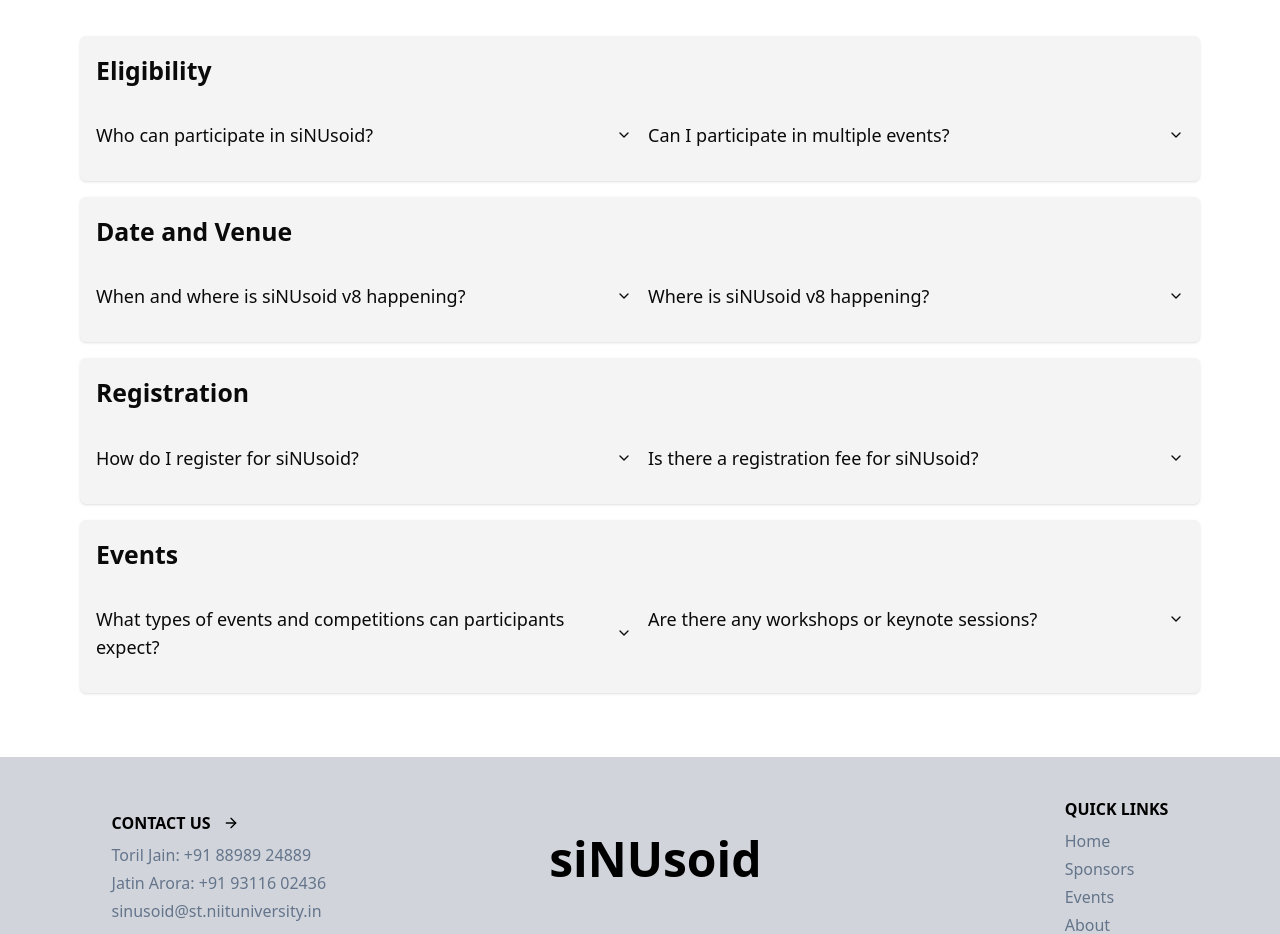
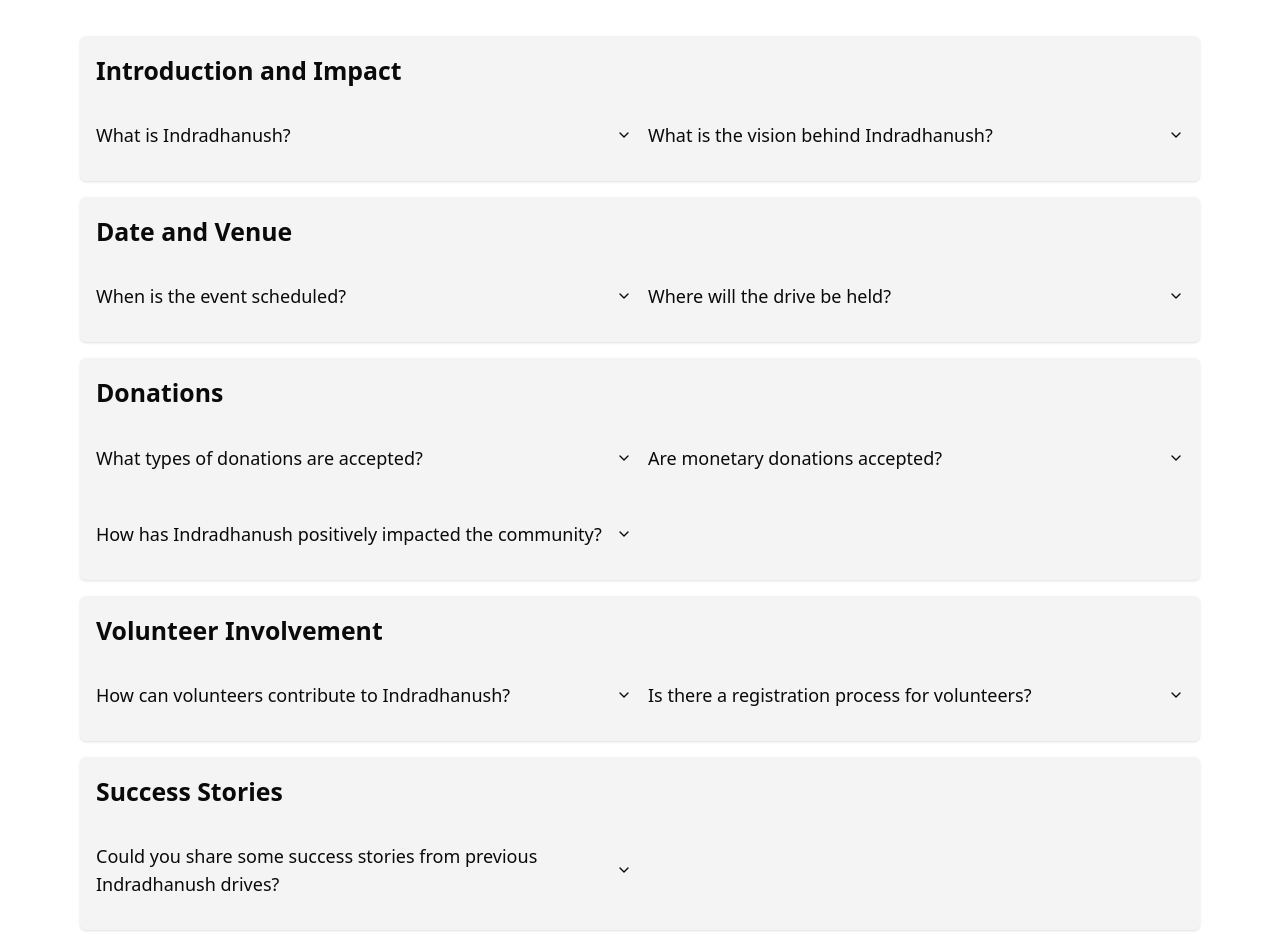
Before and after one commit to thelegendaryarticuno/sinunextfront, a Next.js app: page /events/indradhanush in a window 1280 px wide. Shown: the part 2958-3892 px from the top of the page. Built offline with nearby package versions, Linux system fonts and the light colour scheme.

Commit message:
Update page components to remove Layout component and improve code structure

```diff
--- a/src/components/FaqSection/FaqSection.tsx
+++ b/src/components/FaqSection/FaqSection.tsx
@@ -8,17 +8,29 @@ import { FAQ_CATEGORY, FAQ_DATA } from "./utils";
 import React from "react";
 import { FaqHeading, FaqSectionHeading } from "./styleComponent";
 
-export const FaqSection: React.FC = () => {
+interface FaqSectionProps {
+  Generic_Faq_Category: { title: string; category: string }[];
+  Generic_Faq_Data: { question: string; answer: string; category: string }[];
+}
+
+export const FaqSection: React.FC<FaqSectionProps> = ({
+  Generic_Faq_Category,
+  Generic_Faq_Data,
+}) => {
   return (
     <div className="flex flex-col items-center my-12">
       <FaqHeading>Frequently Asked Questions</FaqHeading>
       <Accordion type="multiple" className="max-w-6xl w-full">
-        {FAQ_CATEGORY.map((category, idx) => (
-          <div className="p-4 shadow my-4 rounded-md dark:bg-zinc-900 bg-zinc-100" key={`${category?.category}_${idx}`}>
+        {(Generic_Faq_Category || FAQ_CATEGORY).map((category, idx) => (
+          <div
+            className="p-4 shadow my-4 rounded-md dark:bg-zinc-900 bg-zinc-100"
+            key={`${category?.category}_${idx}`}
+          >
             <FaqSectionHeading>{category.title}</FaqSectionHeading>
             <div className="grid grid-cols-1 md:grid-cols-2 lg:grid-cols-2 gap-4">
-              {FAQ_DATA.filter((faq) => faq.category === category.category).map(
-                (faq, idx) => (
+              {(Generic_Faq_Data || FAQ_DATA)
+                .filter((faq) => faq.category === category.category)
+                .map((faq, idx) => (
                   <AccordionItem key={faq.question} value={faq.question}>
                     <AccordionTrigger
                       style={{ textDecoration: "none", textAlign: "left" }}
@@ -27,8 +39,7 @@ export const FaqSection: React.FC = () => {
                     </AccordionTrigger>
                     <AccordionContent>{faq.answer}</AccordionContent>
                   </AccordionItem>
-                )
-              )}
+                ))}
             </div>
           </div>
         ))}
--- a/src/components/FaqSection/utils.ts
+++ b/src/components/FaqSection/utils.ts
@@ -74,3 +74,103 @@ export const FAQ_DATA = [
       "Yes, there will be workshops and keynote sessions by industry experts.",
   },
 ];
+
+export const INDRADHANUSH_FAQ_CATEGORY = [
+  {
+    section: "faq",
+    category: "Introduction and Impact",
+    title: "Introduction and Impact",
+  },
+  {
+    section: "faq",
+    category: "dateAndVenue",
+    title: "Date and Venue",
+  },
+  {
+    section: "faq",
+    category: "Donations",
+    title: "Donations",
+  },
+  {
+    section: "faq",
+    category: "Volunteer Involvement",
+    title: "Volunteer Involvement",
+  },
+  {
+    section: "faq",
+    category: "Success Stories",
+    title: "Success Stories",
+  },
+];
+export const INDRADHANUSH_FAQ_DATA = [
+  {
+    section: "faq",
+    category: "Introduction and Impact",
+    question: "What is Indradhanush?",
+    answer:
+      "Indradhanush is a donation drive initiative organized by Sinusoid, dedicated to helping those in need.",
+  },
+  {
+    section: "faq",
+    category: "Introduction and Impact",
+    question: "What is the vision behind Indradhanush?",
+    answer:
+      "The initiative aims to uplift underprivileged communities by spreading joy and cultivating a culture of compassion and generosity.",
+  },
+  {
+    section: "faq",
+    category: "dateAndVenue",
+    question: "When is the event scheduled?",
+    answer:
+      "The event will commence on August 15th, 2024, in celebration of Independence Day.",
+  },
+  {
+    section: "faq",
+    category: "dateAndVenue",
+    question: "Where will the drive be held?",
+    answer:
+      "The drive will take place in the Spine area, along with the Sinusoid CR  for those wishing to make donations.",
+  },
+  {
+    section: "faq",
+    category: "Donations",
+    question: "What types of donations are accepted?",
+    answer:
+      "Donations of any items that are in good, reusable condition are welcome.",
+  },
+  {
+    section: "faq",
+    category: "Donations",
+    question: "Are monetary donations accepted?",
+    answer: "No, the drive does not accept monetary donations.",
+  },
+  {
+    section: "faq",
+    category: "Volunteer Involvement",
+    question: "How can volunteers contribute to Indradhanush?",
+    answer:
+      "Volunteers can participate by helping to organize the event, collecting donations, and distributing them to those in need.",
+  },
+  {
+    section: "faq",
+    category: "Volunteer Involvement",
+    question: "Is there a registration process for volunteers?",
+    answer:
+      "Yes, those interested can register through the Sinusoid website or reach out directly to the event organizers.",
+  },
+  {
+    section: "faq",
+    category: "Success Stories",
+    question:
+      "Could you share some success stories from previous Indradhanush drives?",
+    answer:
+      "Previous drives have successfully provided essential items to numerous families, contributing to their education, health, and overall well-being.",
+  },
+  {
+    section: "faq",
+    category: "Donations",
+    question: "How has Indradhanush positively impacted the community?",
+    answer:
+      "Indradhanush has made a meaningful difference by encouraging a spirit of giving, strengthening community ties, and improving the lives of many individuals.",
+  },
+];
--- a/src/components/Grid/grid.tsx
+++ b/src/components/Grid/grid.tsx
@@ -1,5 +1,5 @@
-import React from 'react';
-import Image from 'next/image';
+import React from "react";
+import Image from "next/image";
 
 interface GridProps {
   image1: string;
@@ -8,25 +8,48 @@ interface GridProps {
   slogan2: string;
 }
 
-const Grid: React.FC<GridProps> = ({ image1, image2, slogan1, slogan2 }) => {
+const CustomGrid2x2withImage: React.FC<GridProps> = ({
+  image1,
+  image2,
+  slogan1,
+  slogan2,
+}) => {
   return (
-    <div className="mx-auto my-1" style={{ maxWidth: '70vw' }}>
+    <div className="mx-auto my-1" style={{ maxWidth: "70vw" }}>
       <div className="grid grid-cols-1 lg:grid-cols-2 gap-[18px] p-6 mx-[5px] lg:mx-[5px]">
-        <div className="relative flex items-center justify-center rounded-2xl lg:max-h-[39vh] shadow-md dark:shadow-gray-700" style={{ height: '39vh' }}>
-          <Image src={image1} alt="Item 1" layout="fill" objectFit="cover" className="rounded-2xl" />
+        <div
+          className="relative flex items-center justify-center rounded-2xl lg:max-h-[39vh] shadow-md dark:shadow-gray-700"
+          style={{ height: "39vh" }}
+        >
+          <Image
+            src={image1}
+            alt="Item 1"
+            layout="fill"
+            objectFit="cover"
+            className="rounded-2xl"
+          />
         </div>
-        <div className="flex items-center justify-center text-center rounded-2xl lg:max-h-[39vh] shadow-md dark:shadow-gray-700">
-          <p className='my-3'>{slogan1}</p>
+        <div className="flex items-center justify-center text-center rounded-2xl lg:max-h-[39vh] shadow-md dark:shadow-gray-700 p-4">
+          <p className="my-3">{slogan1}</p>
         </div>
-        <div className="relative flex items-center justify-center rounded-2xl lg:max-h-[39vh] shadow-md dark:shadow-gray-700" style={{ height: '39vh' }}>
-          <Image src={image2} alt="Item 4" layout="fill" objectFit="cover" className="rounded-2xl" />
+        <div
+          className="relative flex items-center justify-center rounded-2xl lg:max-h-[39vh] shadow-md dark:shadow-gray-700"
+          style={{ height: "39vh" }}
+        >
+          <Image
+            src={image2}
+            alt="Item 4"
+            layout="fill"
+            objectFit="cover"
+            className="rounded-2xl"
+          />
         </div>
-        <div className="flex items-center justify-center text-center rounded-2xl lg:max-h-[39vh] shadow-md dark:shadow-gray-700">
-          <p className='my-3'>{slogan2}</p>
+        <div className="flex items-center justify-center text-center rounded-2xl lg:max-h-[39vh] shadow-md dark:shadow-gray-700 p-4">
+          <p className="my-3">{slogan2}</p>
         </div>
       </div>
     </div>
   );
 };
 
-export default Grid;
+export default CustomGrid2x2withImage;
--- a/src/components/ui/Layout.tsx
+++ /dev/null
@@ -1,20 +0,0 @@
-// src/components/Layout.tsx
-import React from "react";
-import Header from "../Header/Header";
-import Footer from "../Footer/Footer";
-
-interface LayoutProps {
-  children: React.ReactNode;
-}
-
-const Layout: React.FC<LayoutProps> = ({ children }) => {
-  return (
-    <div>
-      <Header />
-      <main className="flex-grow">{children}</main>
-      <Footer />
-    </div>
-  );
-};
-
-export default Layout;
--- a/src/pages/_app.tsx
+++ b/src/pages/_app.tsx
@@ -2,11 +2,15 @@
 import "../styles/globals.css";
 import type { AppProps } from "next/app";
 import { ThemeProvider } from "next-themes";
+import Header from "@/components/Header/Header";
+import Footer from "@/components/Footer/Footer";
 
 function MyApp({ Component, pageProps }: AppProps) {
   return (
     <ThemeProvider attribute="class">
+      <Header />
       <Component {...pageProps} />
+      <Footer />
     </ThemeProvider>
   );
 }
--- a/src/pages/about.tsx
+++ b/src/pages/about.tsx
@@ -1,12 +1,11 @@
 // src/pages/about.tsx
 import React from "react";
-import Layout from "../components/ui/Layout";
 
 const About: React.FC = () => {
   return (
-    <Layout>
+    <>
       <h1 className="min-h-[64vh]">COMING SOON...</h1>
-    </Layout>
+    </>
   );
 };
 
--- a/src/pages/events/index.tsx
+++ b/src/pages/events/index.tsx
@@ -1,11 +1,10 @@
 import EventsBanner from "@/components/EventsBanner/EventsBanner";
-import Layout from "@/components/ui/Layout";
 
 const Events: React.FC = () => {
   return (
-    <Layout>
+    <>
       <EventsBanner/>
-    </Layout>
+    </>
   );
 };
 
--- a/src/pages/events/indradhanush.tsx
+++ b/src/pages/events/indradhanush.tsx
@@ -1,27 +1,34 @@
+import CollaborationSection from "@/components/CollaborationSection/CollaborationSection";
+import { FaqSection } from "@/components/FaqSection/FaqSection";
+import {
+  INDRADHANUSH_FAQ_CATEGORY,
+  INDRADHANUSH_FAQ_DATA,
+} from "@/components/FaqSection/utils";
+import CustomGrid2x2withImage from "@/components/Grid/grid";
 import Hero from "@/components/Hero/Hero";
 import { SponsorMarquee } from "@/components/Indradhanush_Marquee/indradhanush_marquee";
 import React from "react";
-import Layout from "../../components/ui/Layout";
-import { FaqSection } from "@/components/FaqSection/FaqSection";
-import Grid from "@/components/Grid/grid";
-import CollaborationSection from "@/components/CollaborationSection/CollaborationSection";
 
 const Home: React.FC = () => {
   return (
-    <Layout>
+    <>
       <Hero />
       <CollaborationSection
         image1Src="/images/ngo.png"
-        image2Src="/images/ngo.png" />
-      <Grid
+        image2Src="/images/ngo.png"
+      />
+      <CustomGrid2x2withImage
         image1="/images/image.webp"
         image2="/images/image.webp"
-        slogan1="Lorem ipsum dolor sit amet, consectetur adipiscing elit, sed do eiusmod."
-        slogan2="Lorem ipsum dolor sit amet, consectetur adipiscing elit, sed do eiusmod."
+        slogan1="Indradhanush is all about coming together to uplift our communities. Your donation can change lives—let's make it happen!."
+        slogan2="Indradhanush is all about coming together to uplift our communities. Your donation can change lives—let's make it happen!."
       />
       <SponsorMarquee />
-      <FaqSection />
-    </Layout>
+      <FaqSection
+        Generic_Faq_Category={INDRADHANUSH_FAQ_CATEGORY}
+        Generic_Faq_Data={INDRADHANUSH_FAQ_DATA}
+      />
+    </>
   );
 };
 
--- a/src/pages/index.tsx
+++ b/src/pages/index.tsx
@@ -1,18 +1,18 @@
+import AboutSection from "@/components/AboutSection/AboutSection";
+import { FaqSection } from "@/components/FaqSection/FaqSection";
+import { FAQ_CATEGORY, FAQ_DATA } from "@/components/FaqSection/utils";
 import Hero from "@/components/Hero/Hero";
 import { SponsorMarquee } from "@/components/Marquee/marquee";
 import React from "react";
-import Layout from "../components/ui/Layout";
-import { FaqSection } from "@/components/FaqSection/FaqSection";
-import AboutSection from "@/components/AboutSection/AboutSection";
 
 const Home: React.FC = () => {
   return (
-    <Layout>
+    <>
       <Hero />
       <AboutSection />
       <SponsorMarquee />
-      <FaqSection />
-    </Layout>
+      <FaqSection Generic_Faq_Category={FAQ_CATEGORY} Generic_Faq_Data={FAQ_DATA} />
+    </>
   );
 };
 
--- a/src/pages/merchandise.tsx
+++ b/src/pages/merchandise.tsx
@@ -1,13 +1,12 @@
 import Hero from "@/components/Hero/Hero";
 import React from "react";
-import Layout from "../components/ui/Layout";
 
 
 const Home: React.FC = () => {
   return (
-    <Layout>
+    <>
       <Hero />
-    </Layout>
+    </>
   );
 };
 
--- a/src/pages/sponsors.tsx
+++ b/src/pages/sponsors.tsx
@@ -1,11 +1,6 @@
-import Layout from "@/components/ui/Layout";
 
 const Sponsors: React.FC = () => {
-    return (
-        <Layout>
-           <h1>COMING SOON...</h1>
-        </Layout>
-    );
-}
+  return <h1>COMING SOON...</h1>;
+};
 
 export default Sponsors;
```
Lines whose indentation alone changed are shown as unchanged.
